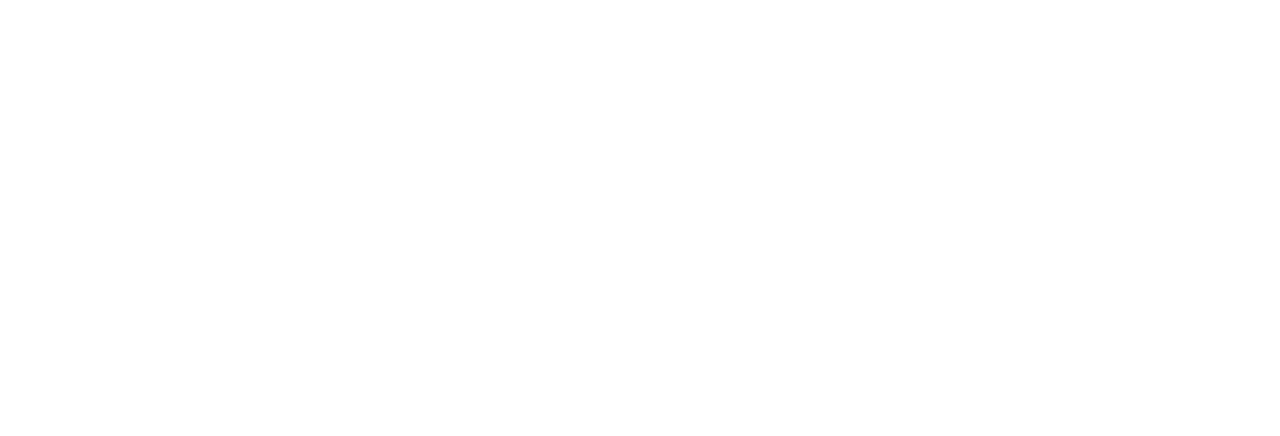
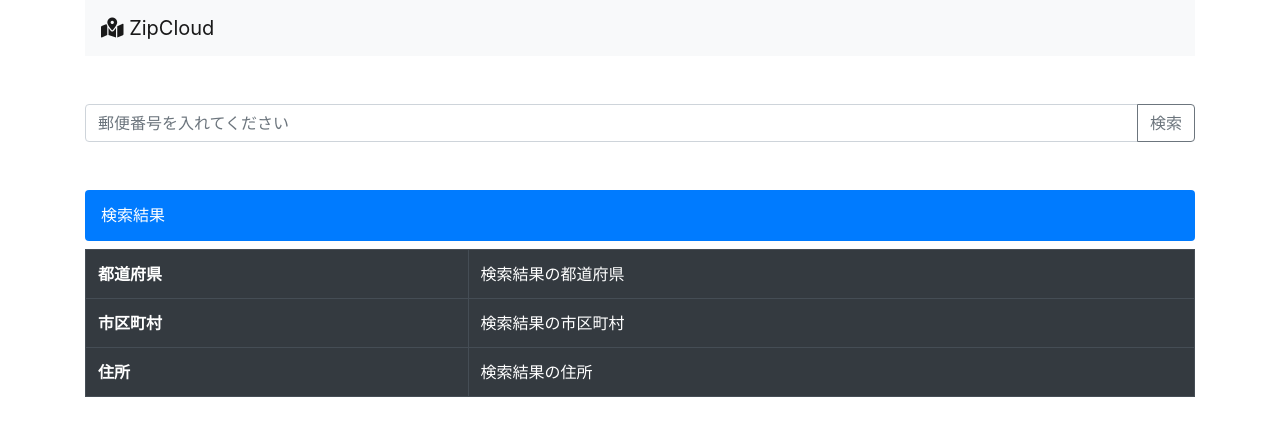
Before and after one commit to chanmitsu/ZipCloud, a plain HTML site: page index.html in a window 1280 px wide. Drawn offline with nearby package versions, Linux system fonts and the light colour scheme.

Commit message:
テーブル作成

```diff
--- a/index.html
+++ b/index.html
@@ -5,8 +5,49 @@
     <meta name="viewport" content="width=device-width, initial-scale=1.0">
     <title>Document</title>
     <link rel="stylesheet" href="https://stackpath.bootstrapcdn.com/bootstrap/4.5.0/css/bootstrap.min.css" integrity="sha384-9aIt2nRpC12Uk9gS9baDl411NQApFmC26EwAOH8WgZl5MYYxFfc+NcPb1dKGj7Sk" crossorigin="anonymous">
+    <link rel="stylesheet" href="https://use.fontawesome.com/releases/v5.8.2/css/all.css" integrity="sha384-oS3vJWv+0UjzBfQzYUhtDYW+Pj2yciDJxpsK1OYPAYjqT085Qq/1cq5FLXAZQ7Ay" crossorigin="anonymous">
 </head>
 <body>
+
+    <div class="container">
+
+        <header>
+            <nav class="navbar navbar-light bg-light">
+                <a class="navbar-brand" href="#">
+                  <i class="fas fa-map-marked-alt"></i>
+                  ZipCloud
+                </a>
+            </nav>
+        </header>
+
+        <div class="input-group mt-5">
+            <input type="text" class="form-control" placeholder="郵便番号を入れてください" aria-label="郵便番号を入れてください" aria-describedby="button-addon2">
+            <div class="input-group-append">
+              <button class="btn btn-outline-secondary" type="button" id="button-addon2">検索</button>
+            </div>
+        </div>
+
+        <h2 class="bg-primary mt-5 p-3 text-white rounded" style="font-size: 1rem;">検索結果</h2>
+
+        <table class="table table-bordered table-dark">
+            <tbody>
+                <tr>
+                    <th>都道府県</th>
+                    <td>検索結果の都道府県</td>
+                </tr>
+                <tr>
+                    <th>市区町村</th>
+                    <td>検索結果の市区町村</td>
+                </tr>
+                <tr>
+                    <th>住所</th>
+                    <td>検索結果の住所</td>
+                </tr>
+            </tbody>
+        </table>
+
+
+    </div>
 
 
     <script src="https://code.jquery.com/jquery-3.5.1.slim.min.js" integrity="sha384-DfXdz2htPH0lsSSs5nCTpuj/zy4C+OGpamoFVy38MVBnE+IbbVYUew+OrCXaRkfj" crossorigin="anonymous"></script>
```
